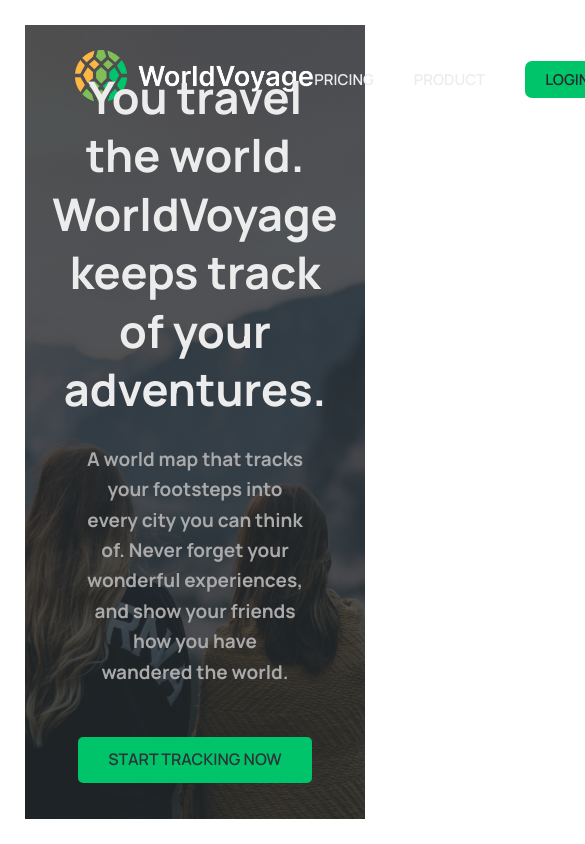
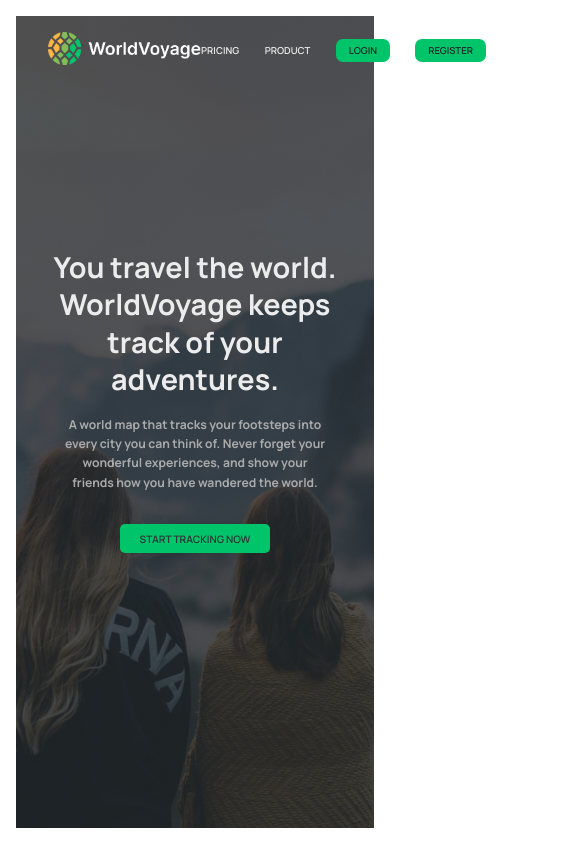
Before and after one commit to Marko010101/worldvoyage, a React (Vite) app: page / in a window 390 px wide. Shown: the top 844 px of the page, 585 px wide, since content can reach past the window. Built offline with nearby package versions, Linux system fonts and the light colour scheme.

Commit message:
Update index.css

```diff
--- a/src/index.css
+++ b/src/index.css
@@ -69,6 +69,24 @@
   border-radius: 5px;
 }
 
+@media (max-width: 1200px) {
+  html {
+    font-size: 55%;
+  }
+}
+
+@media (max-width: 768px) {
+  html {
+    font-size: 45%;
+  }
+}
+
+@media (max-width: 576px) {
+  html {
+    font-size: 40%;
+  }
+}
+
 /*
 "importCSSModule": {
     "prefix": "csm",
```
